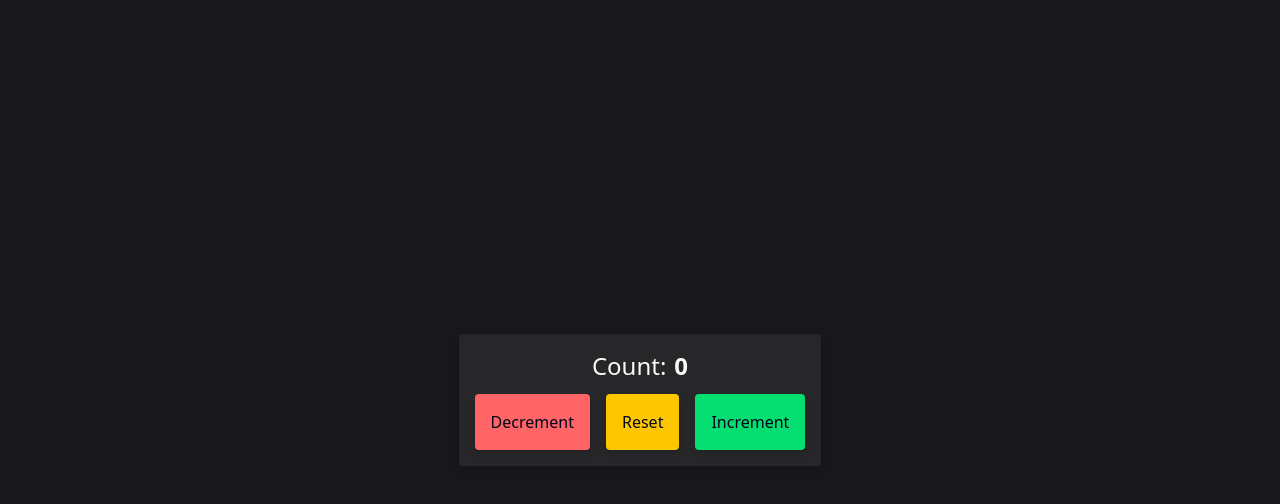
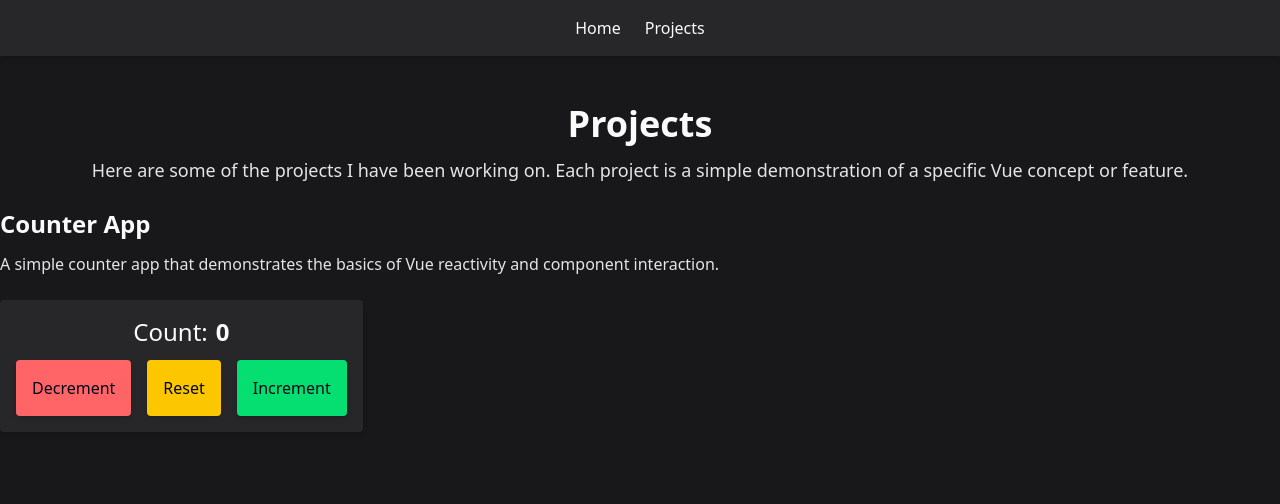
Before and after one commit to brandon-relentnet/learning-vue, a Vue app: page /projects in a window 1280 px wide. Shown: the top 504 px of the page. Built offline with nearby package versions, Linux system fonts and the light colour scheme.

Commit message:
Setup a vue router and created pages to display home and projects.

```diff
--- a/package.json
+++ b/package.json
@@ -9,7 +9,8 @@
     "preview": "vite preview"
   },
   "dependencies": {
-    "vue": "^3.5.13"
+    "vue": "^3.5.13",
+    "vue-router": "^4.5.0"
   },
   "devDependencies": {
     "@tailwindcss/vite": "^4.0.6",
--- a/src/App.vue
+++ b/src/App.vue
@@ -1,9 +1,10 @@
 <script setup>
-import Counter from './components/Counter.vue';
+import Navbar from './components/Navbar.vue';
 </script>
 
 <template>
-  <div class="h-screen bg-zinc-900 flex flex-col items-center justify-center">
-    <Counter />
+  <div class="h-screen bg-zinc-900">
+    <Navbar />
+    <router-view />
   </div>
 </template>
--- a/src/components/Counter.vue
+++ b/src/components/Counter.vue
@@ -10,7 +10,7 @@ const reset = () => count.value = 0;
 </script>
 
 <template>
-    <div class="bg-zinc-800 p-4 rounded shadow-md text-center">
+    <div class="bg-zinc-800 p-4 rounded shadow-md text-center inline-block">
         <div class="flex justify-center mb-3 space-x-2 text-zinc-50 text-2xl">
             <h2>Count:</h2>
             <transition name="slide" mode="out-in">
--- /dev/null
+++ b/src/components/Navbar.vue
@@ -0,0 +1,6 @@
+<template>
+    <nav class="bg-zinc-800 text-zinc-50 p-4 shadow-md flex justify-center items-center fixed top-0 left-0 w-full space-x-6">
+        <RouterLink to="/" class="hover:text-blue-400 transition-colors duration-300">Home</RouterLink>
+        <RouterLink to="/projects" class="hover:text-blue-400 transition-colors duration-300">Projects</RouterLink>
+    </nav>
+</template>
--- /dev/null
+++ b/src/views/HomePage.vue
@@ -0,0 +1,8 @@
+<template>
+    <div class="container mx-auto pt-26 text-center">
+        <h1 class="text-4xl font-bold text-zinc-50 mb-6">Welcome to my first Vue Project!</h1>
+        <p class="text-lg text-zinc-200">
+            This is a testing playground where I am learning Vue. I will be adding simple projects like a counter and other fun components to practice my skills.
+        </p>
+    </div>
+</template>
--- /dev/null
+++ b/src/views/ProjectsPage.vue
@@ -0,0 +1,21 @@
+<script setup>
+import Counter from '@/components/Counter.vue';
+</script>
+
+<template>
+    <div class="container mx-auto pt-26">
+        <h1 class="text-4xl font-bold text-zinc-50 mb-3 text-center">Projects</h1>
+        <p class="text-lg text-zinc-200 mb-6 text-center">
+            Here are some of the projects I have been working on. Each project is a simple demonstration of a specific
+            Vue concept or feature.
+        </p>
+
+        <div>
+            <h2 class="text-2xl font-bold text-zinc-50 mb-3">Counter App</h2>
+            <p class="text-md text-zinc-200 mb-6">
+                A simple counter app that demonstrates the basics of Vue reactivity and component interaction.
+            </p>
+            <Counter />
+        </div>
+    </div>
+</template>
```
Also changed, not shown: src/main.js (+18 -4 lines), 1 other file (tests, documents, lock files or other folders).
